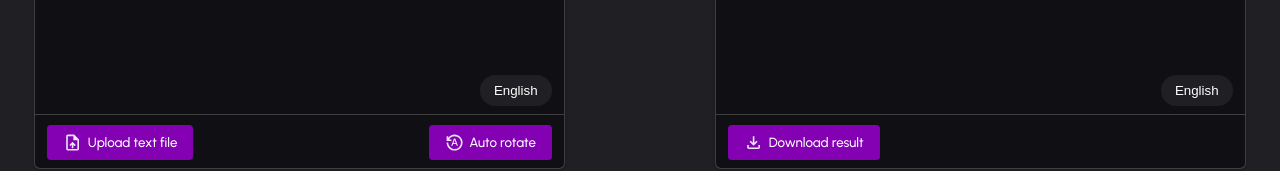
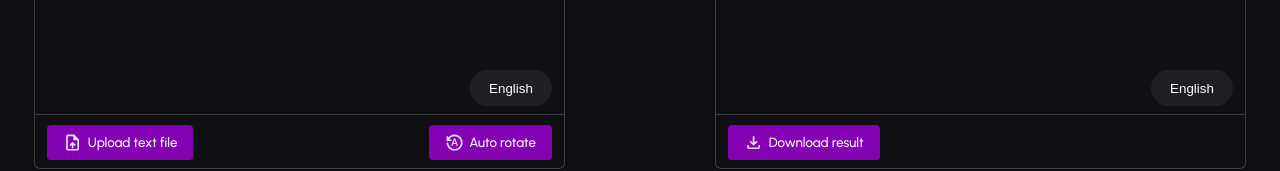
Before and after one commit to theodoremoreland/WebCaesar, a React (Vite) app in the folder application/ui/: page / in a window 1280 px wide. Shown: the part 597-768 px from the top of the page. Built offline with nearby package versions, Linux system fonts and the light colour scheme; no server answers.

Commit message:
updated pill style and html bg color

```diff
--- a/application/ui/src/App.css
+++ b/application/ui/src/App.css
@@ -104,7 +104,7 @@ main {
 			justify-content: center;
 			align-items: center;
 			gap: 0.35rem;
-			padding: 0.5rem 0.9rem;
+			padding: 0.65rem 1.2rem;
 			border: none;
 			border-radius: 1.2rem;
 			color: #fff;
--- a/application/ui/src/index.css
+++ b/application/ui/src/index.css
@@ -39,7 +39,7 @@ html {
 	font-size: 16px;
 	font-family: custom-regular, sans-serif;
 	color: var(--primary-font-color);
-	background-color: var(--secondary-color);
+	background-color: var(--primary-color);
 }
 
 html,
```
